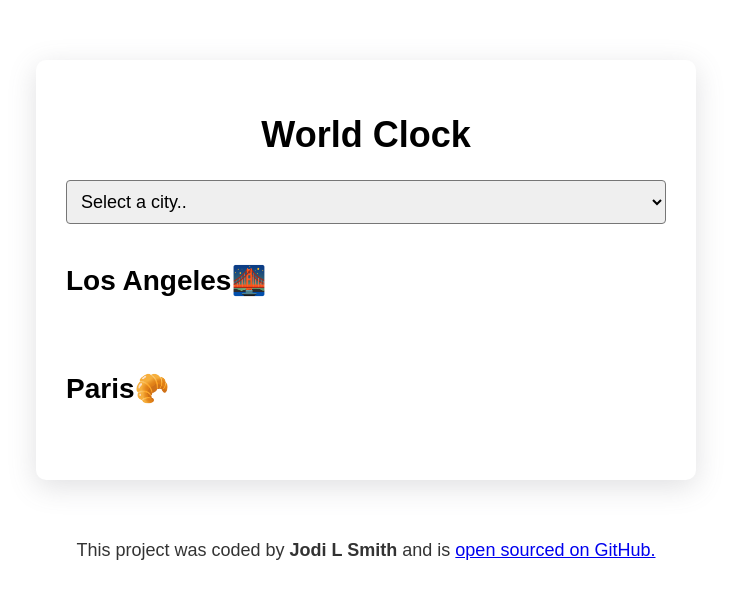
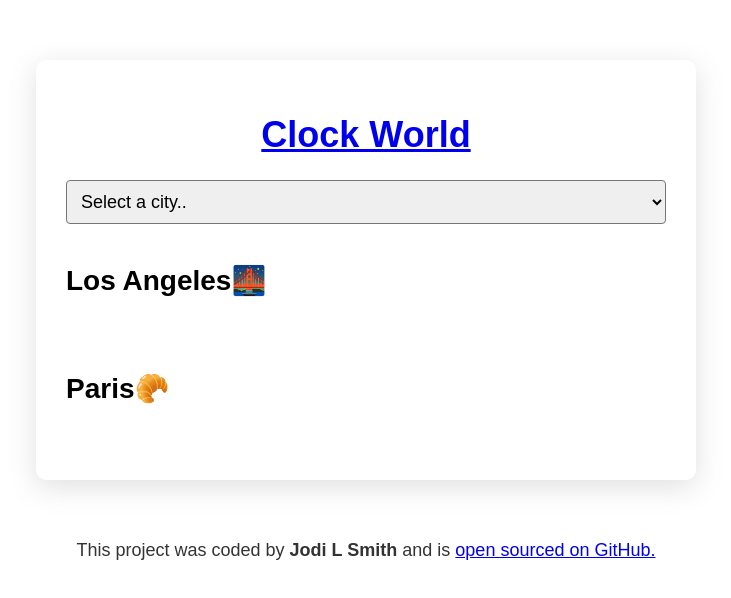
Before and after one commit to JodiS34/world-clock, a plain HTML site: page index.html in a window 1280 px wide. Shown: the whole page, without its empty margins (274-1005 px from the left). Drawn offline with nearby package versions, Linux system fonts and the light colour scheme; a script that the page names is missing.

Commit message:
Updated index.html
I added a link to the index.html.

```diff
--- a/index.html
+++ b/index.html
@@ -10,7 +10,7 @@
   </head>
   <body>
     <div class="container">
-      <h1>World Clock</h1>
+      <h1><a href="index.hmtl"> Clock World</a></h1>
 
       <select id="city">
         <option value="">Select a city..</option>
```
